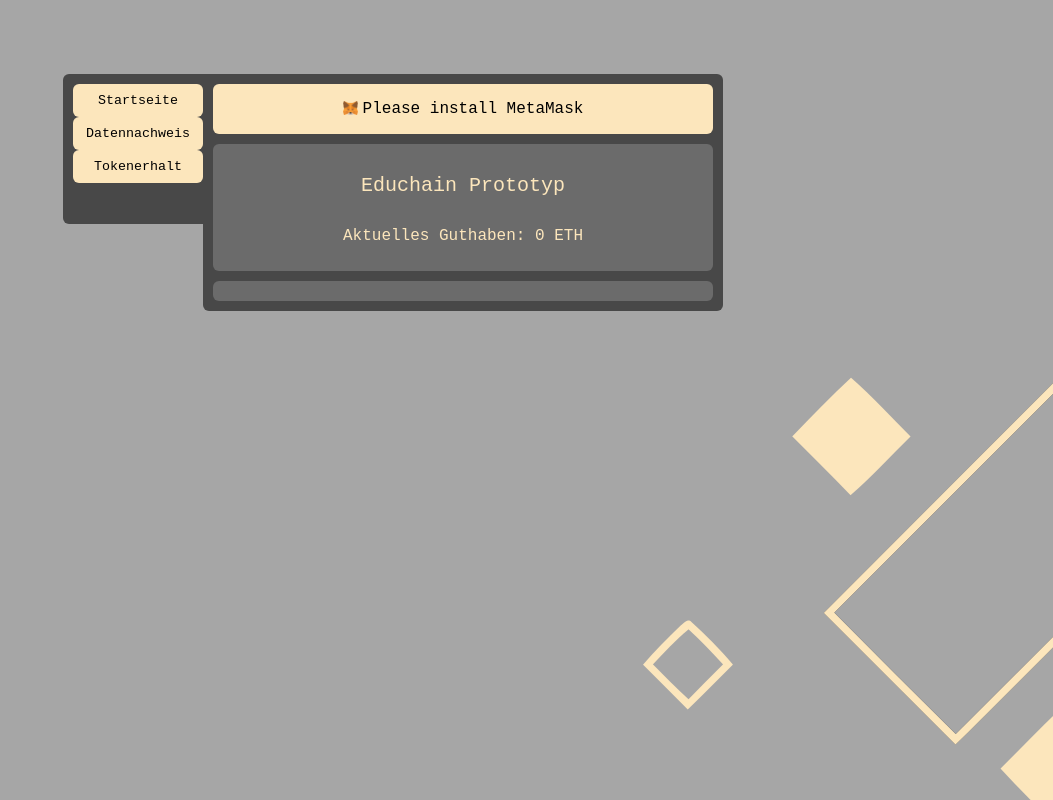
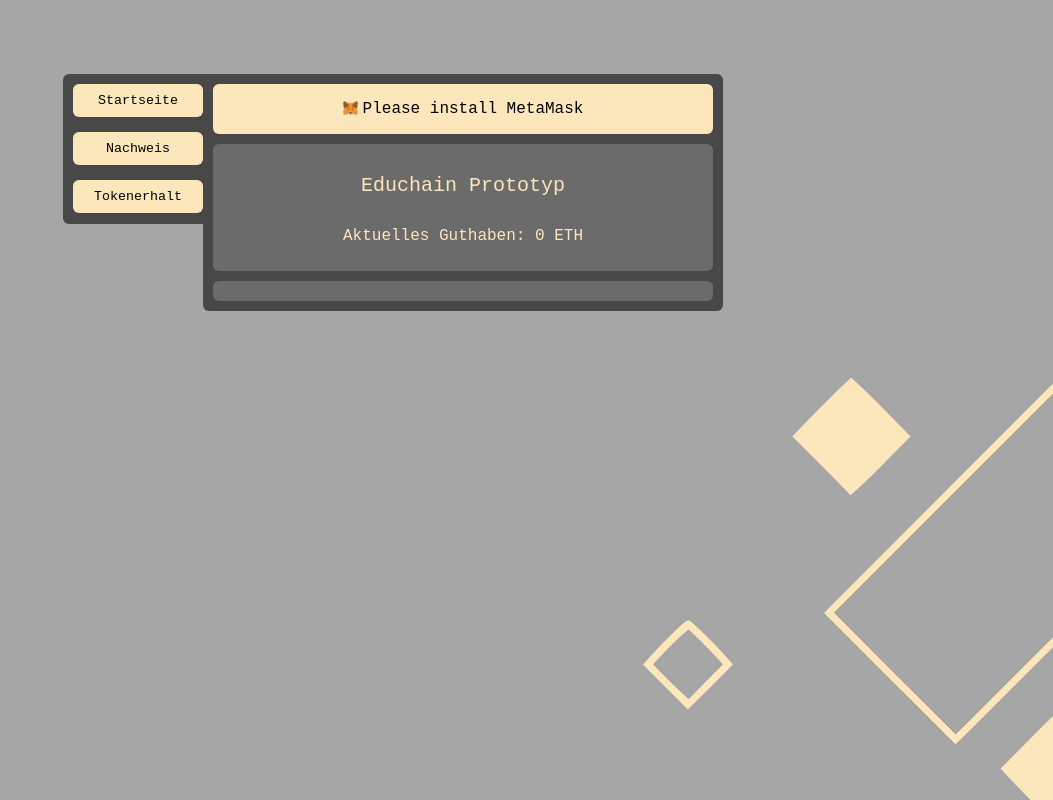
Before and after one commit to SebCode37/educhain-prototype, a React (Create React App) app: page / in a window 1280 px wide. Shown: the whole page, without its empty margins (227-1280 px from the left). Built offline with nearby package versions, Linux system fonts and the light colour scheme.

Commit message:
scale fix

```diff
--- a/src/App.css
+++ b/src/App.css
@@ -67,6 +67,10 @@
   transition: all 0.5s;
   cursor: pointer;
   font-family: 'Courier New', Courier, monospace;
+}
+
+.FollowedButton{
+  margin-top: 15px;
 }
 
 .Container {
--- a/src/App.js
+++ b/src/App.js
@@ -137,11 +137,11 @@
           </div>
           <span></span>
           <div>
-            <button className="OptionButton" onClick={() => this.toggleData()}>Datennachweis</button>
+            <button className="OptionButton FollowedButton" onClick={() => this.toggleData()}>Nachweis</button>
           </div>
           <span></span>
           <div>
-            <button className="OptionButton" onClick={() => this.toggleToken()}>Tokenerhalt</button>
+            <button className="OptionButton FollowedButton" onClick={() => this.toggleToken()}>Tokenerhalt</button>
           </div>
         </div>
         <div className="Container">
```
